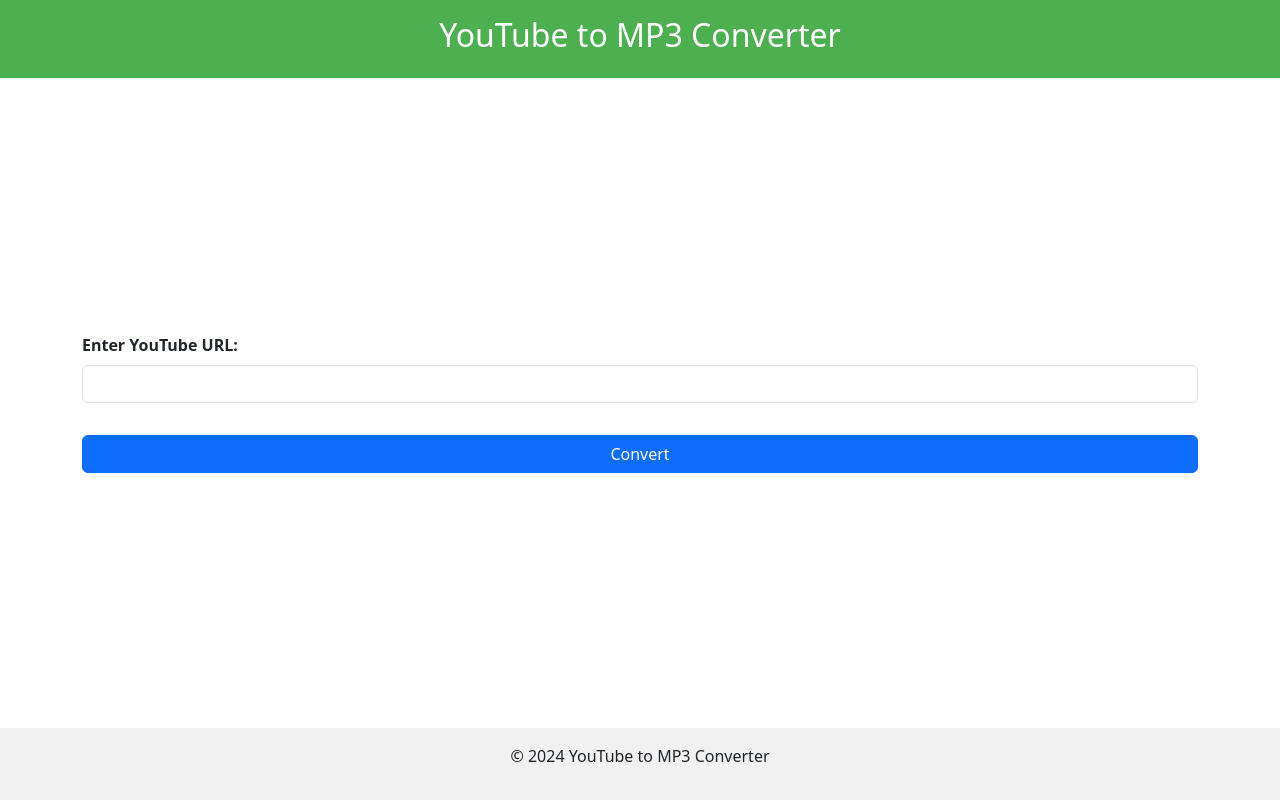
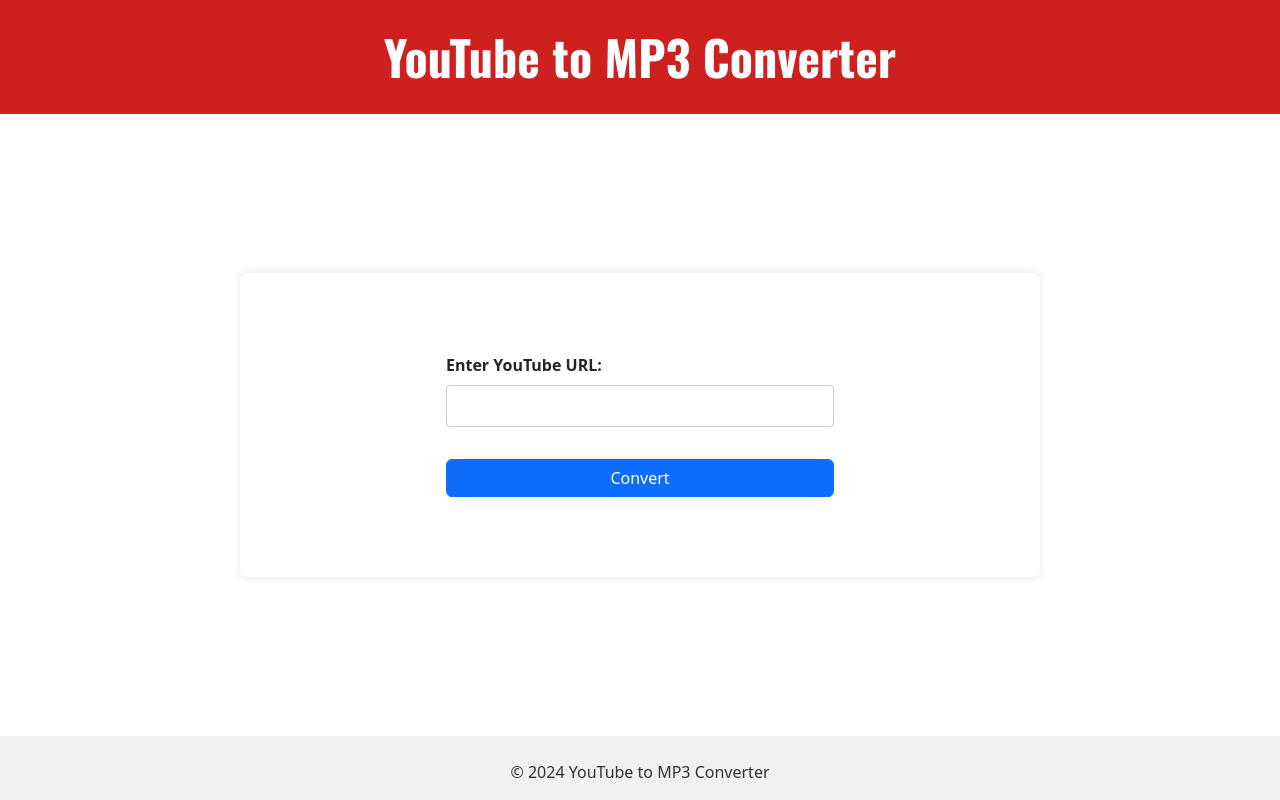
Before and after one commit to andyjih90/YouTube-to-MP3, a website: page public/index.html in a window 1280 px wide. Drawn offline with nearby package versions, Linux system fonts and the light colour scheme.

Commit message:
Update styles.css

```diff
--- a/public/styles.css
+++ b/public/styles.css
@@ -1,5 +1,6 @@
+/* Global Styles */
 body {
-    font-family: Arial, sans-serif;
+  font-family: cursive;
   margin: 0;
   padding: 0;
   display: flex;
@@ -7,13 +8,34 @@
   min-height: 100vh;
 }
 
-header {
-    background-color: #4CAF50;
-    color: white;
-    padding: 1em;
+/* Title Font */
+.title-font {
+  font-family: "Oswald", sans-serif;
+  font-size: 3em;
+  font-weight: 700;
+  color: #ffffff;
   text-align: center;
+  margin-top: 20px;
+  margin-bottom: 20px;
 }
 
+/* Header Styles */
+header {
+  background-color: #cd201f;
+  color: white;
+  padding: 0.5em;
+  text-align: center;
+  position: relative;
+}
+
+nav {
+  position: absolute;
+  top: 50%;
+  left: 10px;
+  transform: translateY(-50%);
+}
+
+/* Main Content Styles */
 main {
   flex: 1;
   display: flex;
@@ -22,6 +44,33 @@
   padding: 2em;
 }
 
+/* Form Container Styles */
+.content {
+  flex: 1;
+}
+
+.container {
+  display: flex;
+  justify-content: center;
+  flex-direction: column;
+  align-items: center;
+  height: 50%;
+  width: 50%;
+  max-width: 800px !important;
+  background: white;
+  padding: 5em;
+  border-radius: 8px;
+  box-shadow: 0 0 10px rgba(0, 0, 0, 0.1);
+}
+
+.form-container {
+  width: 50%;
+  display: flex;
+  flex-direction: column;
+  gap: 1em;
+}
+
+/* Form Styles */
 form {
   display: flex;
   flex-direction: column;
@@ -32,7 +81,7 @@
   font-weight: bold;
 }
 
-input[type="url"] {
+input[type="text"] {
   padding: 0.5em;
   border: 1px solid #ccc;
   border-radius: 4px;
@@ -40,19 +89,44 @@
 
 button {
   padding: 0.5em;
-    background-color: #4CAF50;
-    color: white;
   border: none;
   border-radius: 4px;
+  background-color: #007bff;
+  color: white;
+  font-size: 1em;
   cursor: pointer;
 }
 
 button:hover {
-    background-color: #45a049;
+  background-color: #0056b3;
 }
 
+/* Alert Styles */
+.alert {
+  margin-bottom: 1em;
+  padding: 1em;
+  border: 1px solid transparent;
+  border-radius: 4px;
+}
+
+.alert-danger {
+  color: #721c24;
+  background-color: #f8d7da;
+  border-color: #f5c6cb;
+}
+
+/* Footer Styles */
 footer {
   background-color: #f1f1f1;
   text-align: center;
   padding: 1em;
+  color: #333;
+  width: 100%;
+  position: relative;
+  bottom: 0;
 }
+
+footer p {
+  margin: 0;
+  padding-top: 0.5em;
+}
```
Lines whose indentation alone changed are shown as unchanged.
